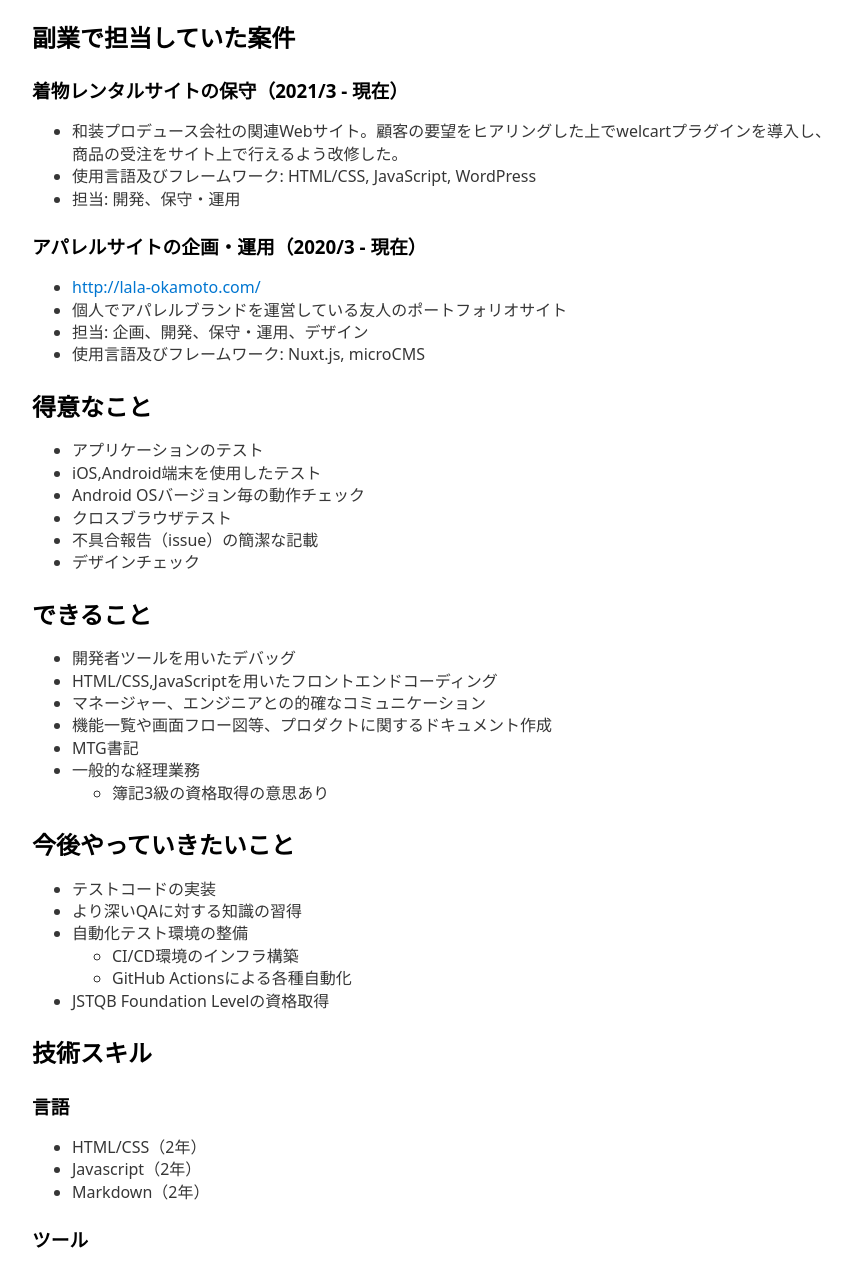
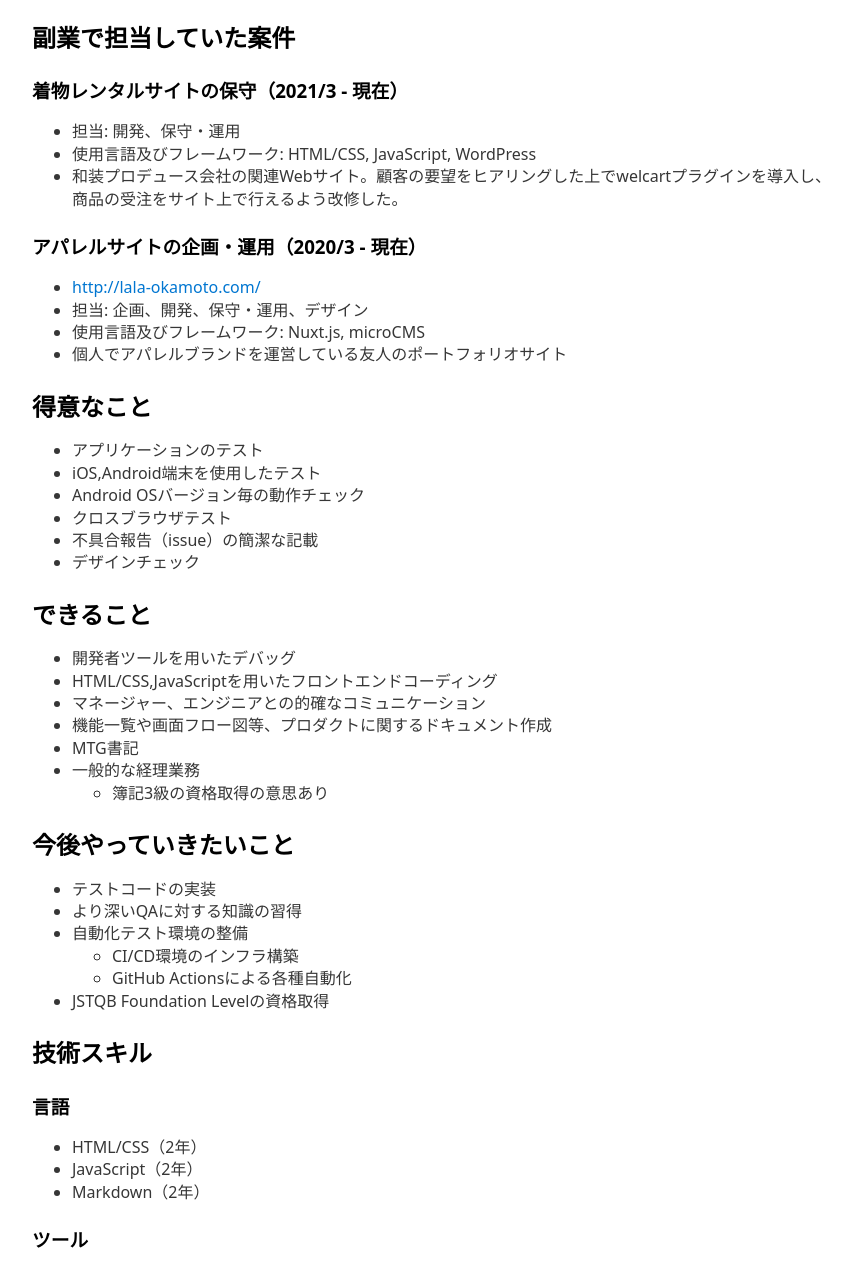
Before and after one commit to fuka161cm/fuka161cm.github.io, a plain HTML site: page index.html in a window 1280 px wide. Shown: the part 1574-2840 px from the top of the page, without its empty margins (208-1060 px from the left). Drawn offline with nearby package versions, Linux system fonts and the light colour scheme.

Commit message:
細かい記述の修正

```diff
--- a/index.html
+++ b/index.html
@@ -88,16 +88,16 @@
 <h2 id="副業で担当していた案件">副業で担当していた案件</h2>
 <h3 id="着物レンタルサイトの保守20213---現在">着物レンタルサイトの保守（2021/3 - 現在）</h3>
 <ul>
+<li>担当: 開発、保守・運用</li>
+<li>使用言語及びフレームワーク: HTML/CSS, JavaScript, WordPress</li>
 <li>和装プロデュース会社の関連Webサイト。顧客の要望をヒアリングした上でwelcartプラグインを導入し、商品の受注をサイト上で行えるよう改修した。</li>
-<li>使用言語及びフレームワーク: HTML/CSS, JavaScript, WordPress</li>
-<li>担当: 開発、保守・運用</li>
 </ul>
 <h3 id="アパレルサイトの企画運用20203---現在">アパレルサイトの企画・運用（2020/3 - 現在）</h3>
 <ul>
 <li><a href="http://lala-okamoto.com/">http://lala-okamoto.com/</a></li>
-<li>個人でアパレルブランドを運営している友人のポートフォリオサイト</li>
 <li>担当: 企画、開発、保守・運用、デザイン</li>
 <li>使用言語及びフレームワーク: Nuxt.js, microCMS</li>
+<li>個人でアパレルブランドを運営している友人のポートフォリオサイト</li>
 </ul>
 <h2 id="得意なこと">得意なこと</h2>
 <ul>
@@ -131,35 +131,11 @@
 </ul></li>
 <li>JSTQB Foundation Levelの資格取得</li>
 </ul>
-
-<!-- <h3 id="株式会社エックスポイントワン202004---現在">株式会社エックスポイントワン（2020/04 - 現在）</h3>
-<ul>
-<li>Mac,iOS,Android端末を使用した動作テストおよびシナリオテストの作成・実施を担当。その他、Webサイトのコーディングやドキュメント作成も担当している。</li>
-</ul>
-<h3 id="公共職業訓練_webクリエータ科201911---202001">公共職業訓練_Webクリエータ科（2019/11 - 2020/01）</h3>
-<ul>
-<li>Webサイト制作の基礎的な知識を学習。</li>
-</ul>
-<h3 id="京都大学-経理事務支援室201707---201906">京都大学 経理事務支援室（2017/07 - 2019/06）</h3>
-<ul>
-<li>派遣元: リクルートスタッフィング</li>
-<li>独自の会計システムを利用したデータ入力及び計算（出張旅費・謝金・所得税等の概算精算、立替払）</li>
-</ul>
-<h3 id="有限会社-青二才201504---201706">有限会社 青二才（2015/04 - 2017/06）</h3>
-<ul>
-<li>京都市のベーカリー「ル・プチメック」にてパンの製造・販売</li>
-<li>サンドイッチの製造・仕込みを担当。管理業務（売上、在庫管理、スタッフに対する指導）にも従事。</li>
-</ul>
-<h3 id="私立大学図書館20144---201503">私立大学図書館（2014/4 - 2015/03）</h3>
-<ul>
-<li>派遣元: キャリアパワー</li>
-<li>書籍の修理、書架整備を担当。</li>
-</ul> -->
 <h2 id="技術スキル">技術スキル</h2>
 <h3 id="言語">言語</h3>
 <ul>
 <li>HTML/CSS（2年）</li>
-<li>Javascript（2年）</li>
+<li>JavaScript（2年）</li>
 <li>Markdown（2年）</li>
 </ul>
 <h3 id="ツール">ツール</h3>
```
